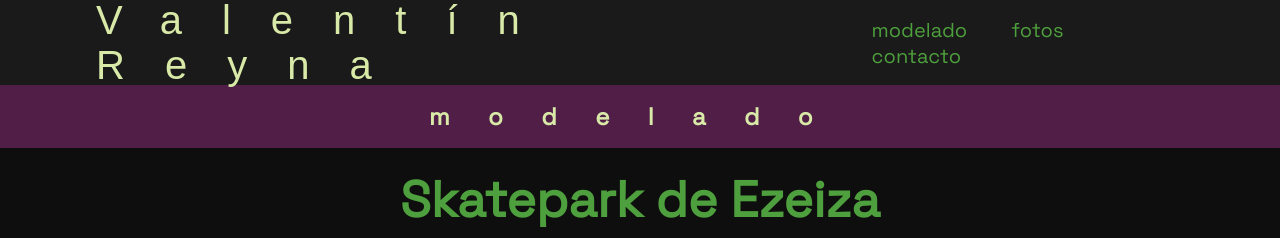
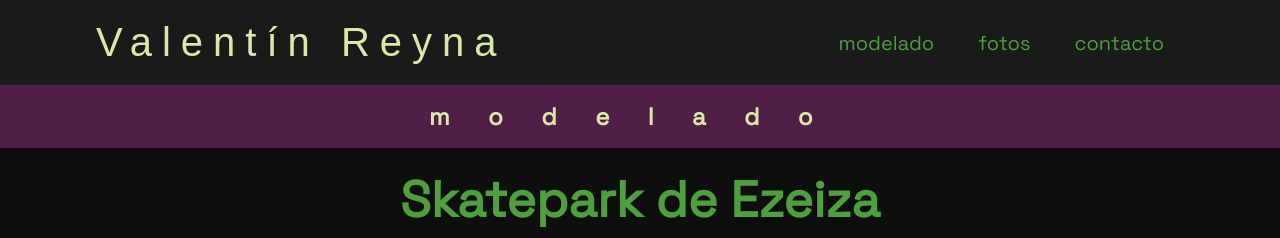
Before and after one commit to ValentinReyna/valentinreyna, a plain HTML site: page index.html in a window 1280 px wide. In both pictures the pointer is over the link "Valentín Reyna". Shown: the top 238 px of the page. Drawn offline with Linux system fonts and the light colour scheme.

Commit message:
Update style.css

```diff
--- a/style.css
+++ b/style.css
@@ -47,7 +47,7 @@ header{
 }
 .logo a:hover{
     color: rgb(216, 233, 168);
-    letter-spacing: 1em;
+    letter-spacing: .25em;
 }
 header nav .navlinks a{
     color: rgb(78, 159, 61);
```
